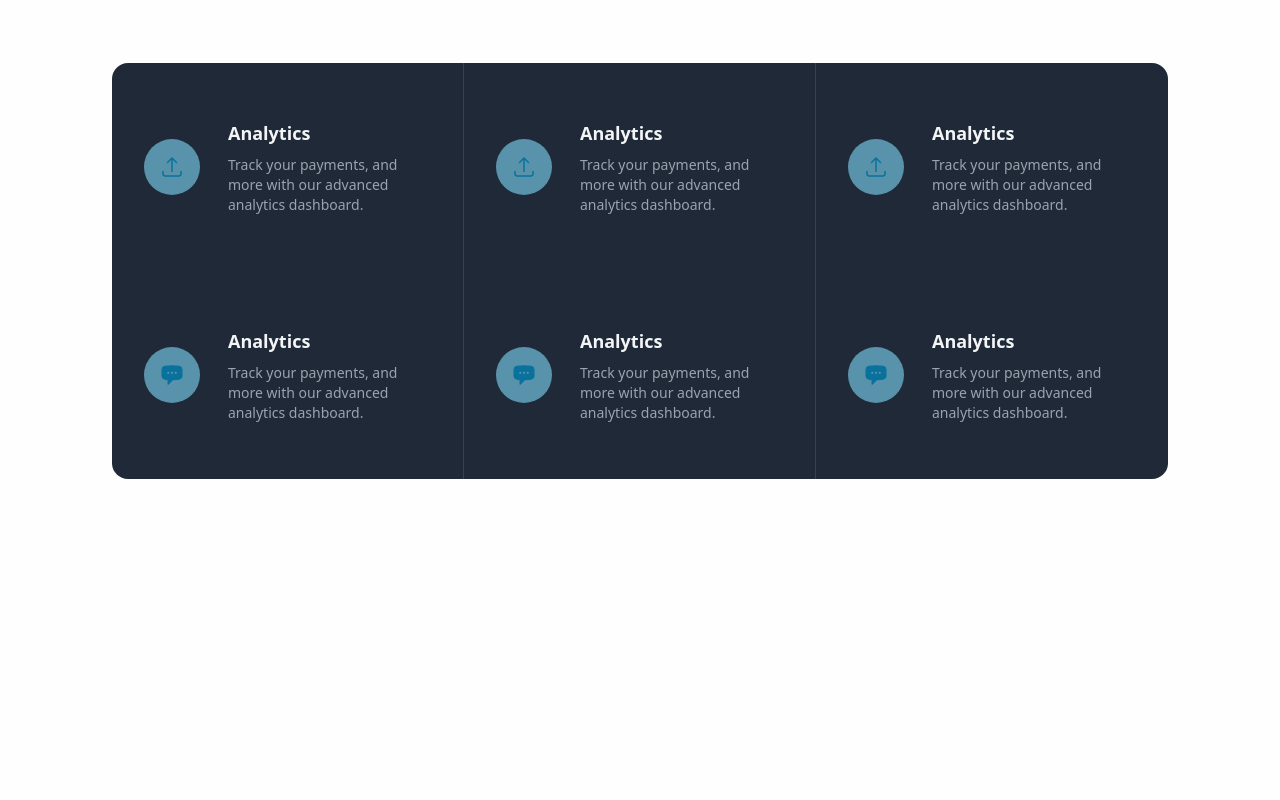
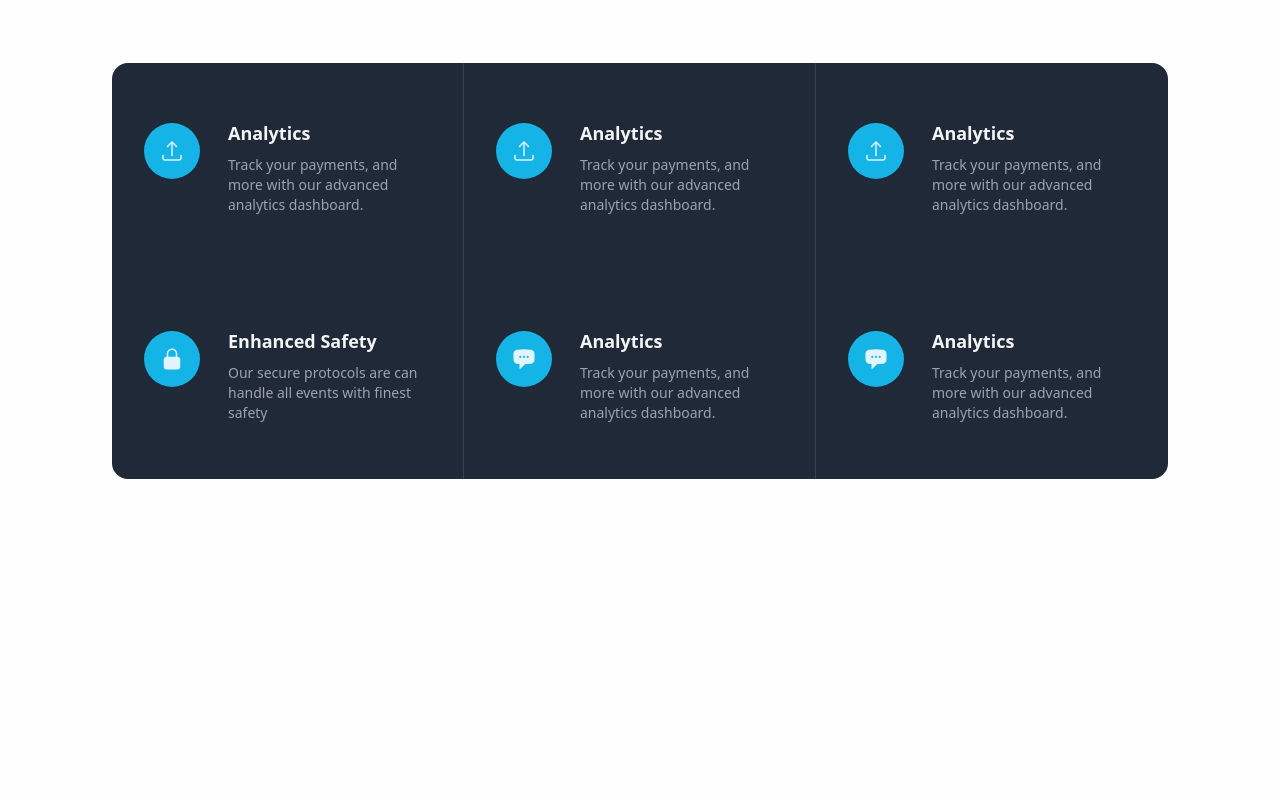
Before and after one commit to CarboxyDev/tailwind-sandbox, a Next.js app: page / in a window 1280 px wide. Shown: the part 1060-1860 px from the top of the page. Built offline with nearby package versions, Linux system fonts and the light colour scheme; a web font is replaced by a local one; what tailwindcss-debug-screens would draw is missing.

Commit message:
Add styling changes to FeatureCard dark variant (wip)

```diff
--- a/package.json
+++ b/package.json
@@ -18,6 +18,7 @@
     "next": "13.1.1",
     "react": "18.2.0",
     "react-dom": "18.2.0",
+    "tailwind-merge": "^1.10.0",
     "zod": "^3.18.0"
   },
   "devDependencies": {
--- a/src/components/FeatureCard.tsx
+++ b/src/components/FeatureCard.tsx
@@ -1,9 +1,13 @@
 import {
   ArrowUpTrayIcon,
   ChatBubbleLeftEllipsisIcon,
+  LockClosedIcon,
 } from "@heroicons/react/24/solid";
-import clsx from "clsx";
+import { clsx } from "clsx";
+import { twMerge as tw } from "tailwind-merge";
+
 import { FeatureCardProps, FeatureItemProps } from "../types/props";
+import { clsxtw } from "../utils/misc";
 
 const FeatureItem = (props: FeatureItemProps) => {
   const { heading, content, icon, variant } = props;
@@ -11,8 +15,19 @@ const FeatureItem = (props: FeatureItemProps) => {
   return (
     <>
       <div className="mx-8 my-6 flex flex-row items-center justify-center lg:my-14">
-        <div>
-          <div className="flex h-14 w-14 items-center justify-center rounded-full bg-primary-300/60">
+        <div className="mt-1 self-start">
+          <div
+            className={tw(
+              clsxtw(
+                "flex h-14 w-14 items-center justify-center rounded-full",
+                "[&>*]:h-6 [&>*]:w-6",
+                variant === "light" &&
+                  "bg-primary-300/60 text-primary-700 hover:bg-primary-300",
+                variant === "dark" &&
+                  "bg-primary text-primary-100 hover:bg-primary-400"
+              )
+            )}
+          >
             {icon}
           </div>
         </div>
@@ -63,15 +78,13 @@ const FeatureCard = (props: FeatureCardProps) => {
             <FeatureItem
               heading="Analytics"
               content="Track your payments, and more with our advanced analytics dashboard."
-              icon={<ArrowUpTrayIcon className="h-6 w-6 text-primary-700" />}
+              icon={<ArrowUpTrayIcon />}
               {...props}
             />
             <FeatureItem
-              heading="Analytics"
-              content="Track your payments, and more with our advanced analytics dashboard."
-              icon={
-                <ChatBubbleLeftEllipsisIcon className="h-6 w-6 text-primary-700" />
-              }
+              heading="Enhanced Safety"
+              content="Our secure protocols are can handle all events with finest safety"
+              icon={<LockClosedIcon />}
               {...props}
             />
           </div>
@@ -86,15 +99,13 @@ const FeatureCard = (props: FeatureCardProps) => {
             <FeatureItem
               heading="Analytics"
               content="Track your payments, and more with our advanced analytics dashboard."
-              icon={<ArrowUpTrayIcon className="h-6 w-6 text-primary-700" />}
+              icon={<ArrowUpTrayIcon />}
               {...props}
             />
             <FeatureItem
               heading="Analytics"
               content="Track your payments, and more with our advanced analytics dashboard."
-              icon={
-                <ChatBubbleLeftEllipsisIcon className="h-6 w-6 text-primary-700" />
-              }
+              icon={<ChatBubbleLeftEllipsisIcon />}
               {...props}
             />
           </div>
@@ -102,15 +113,13 @@ const FeatureCard = (props: FeatureCardProps) => {
             <FeatureItem
               heading="Analytics"
               content="Track your payments, and more with our advanced analytics dashboard."
-              icon={<ArrowUpTrayIcon className="h-6 w-6 text-primary-700" />}
+              icon={<ArrowUpTrayIcon />}
               {...props}
             />
             <FeatureItem
               heading="Analytics"
               content="Track your payments, and more with our advanced analytics dashboard."
-              icon={
-                <ChatBubbleLeftEllipsisIcon className="h-6 w-6 text-primary-700" />
-              }
+              icon={<ChatBubbleLeftEllipsisIcon />}
               {...props}
             />
           </div>
--- /dev/null
+++ b/src/utils/misc.tsx
@@ -0,0 +1,3 @@
+import clsx, { ClassValue } from "clsx";
+import { twMerge } from "tailwind-merge";
+export const clsxtw = (...classes: ClassValue[]) => twMerge(clsx(...classes));
```
Also changed, not shown: 1 other file (tests, documents, lock files or other folders).
